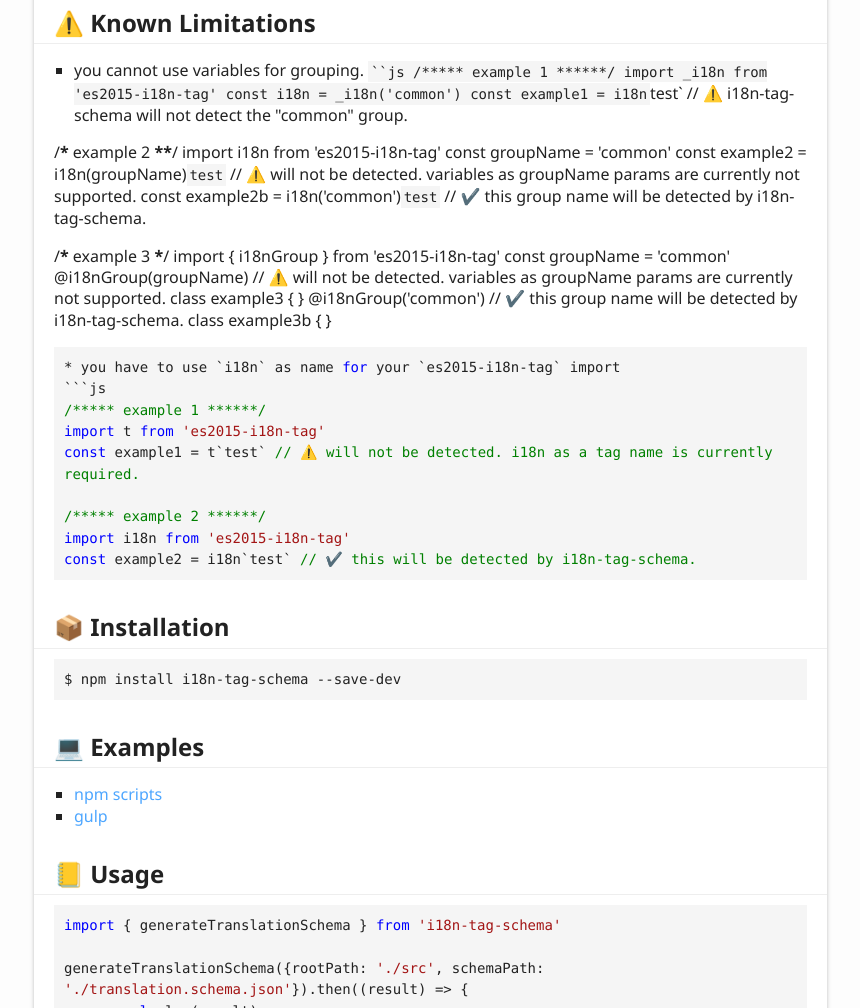
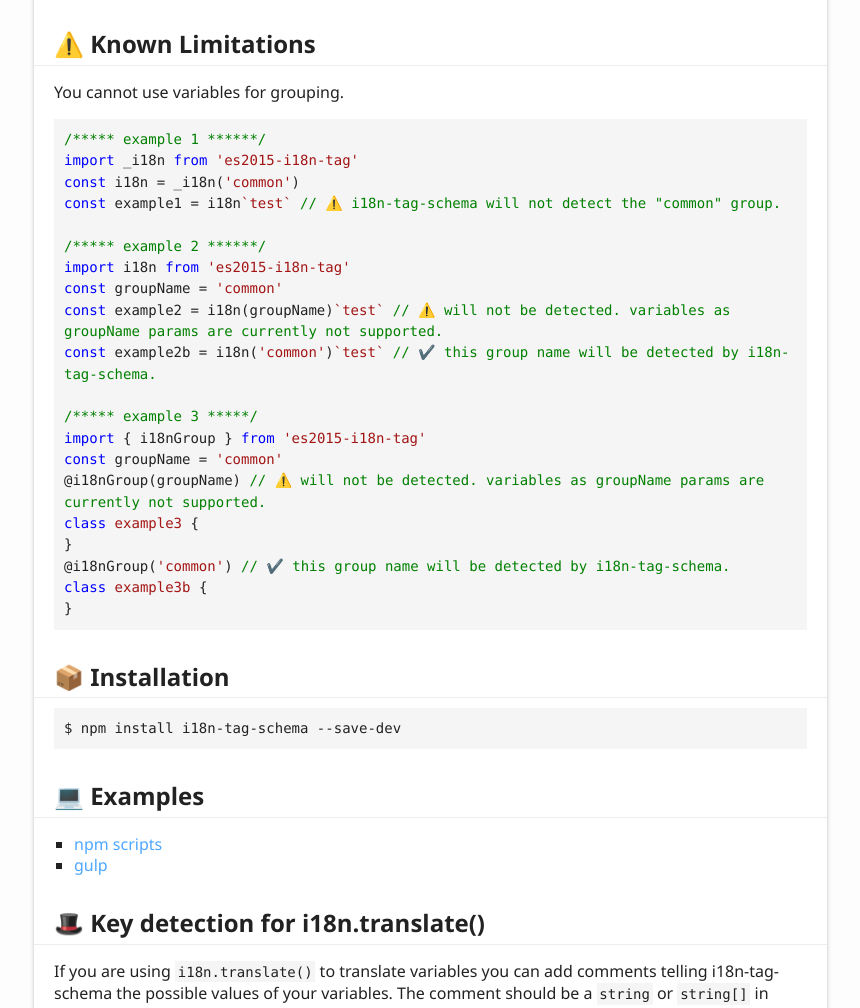
Before and after one commit to skolmer/i18n-tag-schema, a website: page docs/index.html in a window 1280 px wide. Shown: the part 4119-5127 px from the top of the page, without its empty margins (6-866 px from the left). Drawn offline with Linux system fonts and the light colour scheme; files whose address does not match are found by name.

Commit message:
docs(pages): Updated pages

```diff
--- a/docs/index.html
+++ b/docs/index.html
@@ -76,6 +76,7 @@
 					<li><a href="#%EF%B8%8F-known-limitations">⚠️ Known Limitations</a></li>
 					<li><a href="#-installation">📦 Installation</a></li>
 					<li><a href="#-examples">💻 Examples</a></li>
+					<li><a href="#-key-detection-for-i18n-translate-">🎩 Key detection for i18n.translate()</a></li>
 					<li><a href="#-usage">📒 Usage</a><ul>
 							<li><a href="#via-npm">Via npm</a><ul>
 									<li><a href="#packagejson">package.json</a></li>
@@ -116,38 +117,29 @@
 				<p>i18n-tag-schema can also be used to export translation keys into a simple json format (See <a href="#-additional-features">Additional Features</a>). This can be useful if you want to import your translation keys into a 3rd party tool. (Other export formats might be added later. Pull requests are welcome!)</p>
 				<p>This module does include a JSON validator that helps you keep track of missing or invalid keys in your translation files and shows you the current translation coverage of your project. A translation file is considered valid if it covers 100% of the translation keys defined in the JSON schema. This feature can be integrated into an automated build pipeline to check the translation coverage of a build. It can also be used to write unit tests that fail if your modules are not fully translated.</p>
 				<h2 id="-known-limitations">⚠️ Known Limitations</h2>
-				<ul>
-					<li>you cannot use variables for grouping.
-						<code>``js
-/***** example 1 ******/
-import _i18n from &#39;es2015-i18n-tag&#39;
-const i18n = _i18n(&#39;common&#39;)
-const example1 = i18n</code>test` // ⚠️ i18n-tag-schema will not detect the &quot;common&quot; group.</li>
-				</ul>
-				<p>/<strong>*</strong> example 2 <strong>**</strong>/
-					import i18n from &#39;es2015-i18n-tag&#39;
-					const groupName = &#39;common&#39;
-					const example2 = i18n(groupName)<code>test</code> // ⚠️ will not be detected. variables as groupName params are currently not supported.
-				const example2b = i18n(&#39;common&#39;)<code>test</code> // ✔️ this group name will be detected by i18n-tag-schema.</p>
-				<p>/<strong>*</strong> example 3 <strong>*</strong>/
-					import { i18nGroup } from &#39;es2015-i18n-tag&#39;
-					const groupName = &#39;common&#39;
-					@i18nGroup(groupName) // ⚠️ will not be detected. variables as groupName params are currently not supported.
-					class example3 {
-					}
-					@i18nGroup(&#39;common&#39;) // ✔️ this group name will be detected by i18n-tag-schema.
-					class example3b {
-				}</p>
-				<pre><code>* you have to use `<span class="javascript">i18n</span>` as name <span class="hljs-keyword">for</span> your `<span class="javascript">es2015-i18n-tag</span>` import
-`<span class="javascript"></span>``<span class="javascript">js
-<span class="hljs-comment">/***** example 1 ******/</span>
-<span class="hljs-keyword">import</span> t <span class="hljs-keyword">from</span> <span class="hljs-string">'es2015-i18n-tag'</span>
-<span class="hljs-keyword">const</span> example1 = t</span>`test`<span class="javascript"> <span class="hljs-comment">// ⚠️ will not be detected. i18n as a tag name is currently required.</span>
+				<p>You cannot use variables for grouping.</p>
+				<pre><code class="lang-js"><span class="hljs-comment">/***** example 1 ******/</span>
+<span class="hljs-keyword">import</span> _i18n <span class="hljs-keyword">from</span> <span class="hljs-string">'es2015-i18n-tag'</span>
+<span class="hljs-keyword">const</span> i18n = _i18n(<span class="hljs-string">'common'</span>)
+<span class="hljs-keyword">const</span> example1 = i18n<span class="hljs-string">`test`</span> <span class="hljs-comment">// ⚠️ i18n-tag-schema will not detect the "common" group.</span>
 
 <span class="hljs-comment">/***** example 2 ******/</span>
 <span class="hljs-keyword">import</span> i18n <span class="hljs-keyword">from</span> <span class="hljs-string">'es2015-i18n-tag'</span>
-<span class="hljs-keyword">const</span> example2 = i18n</span>`test`<span class="javascript"> <span class="hljs-comment">// ✔️ this will be detected by i18n-tag-schema.</span></span>
-</code></pre><h2 id="-installation">📦 Installation</h2>
+<span class="hljs-keyword">const</span> groupName = <span class="hljs-string">'common'</span>
+<span class="hljs-keyword">const</span> example2 = i18n(groupName)<span class="hljs-string">`test`</span> <span class="hljs-comment">// ⚠️ will not be detected. variables as groupName params are currently not supported.</span>
+<span class="hljs-keyword">const</span> example2b = i18n(<span class="hljs-string">'common'</span>)<span class="hljs-string">`test`</span> <span class="hljs-comment">// ✔️ this group name will be detected by i18n-tag-schema.</span>
+
+<span class="hljs-comment">/***** example 3 *****/</span>
+<span class="hljs-keyword">import</span> { i18nGroup } <span class="hljs-keyword">from</span> <span class="hljs-string">'es2015-i18n-tag'</span>
+<span class="hljs-keyword">const</span> groupName = <span class="hljs-string">'common'</span>
+@i18nGroup(groupName) <span class="hljs-comment">// ⚠️ will not be detected. variables as groupName params are currently not supported.</span>
+<span class="hljs-class"><span class="hljs-keyword">class</span> <span class="hljs-title">example3</span> </span>{
+}
+@i18nGroup(<span class="hljs-string">'common'</span>) <span class="hljs-comment">// ✔️ this group name will be detected by i18n-tag-schema.</span>
+<span class="hljs-class"><span class="hljs-keyword">class</span> <span class="hljs-title">example3b</span> </span>{
+}
+</code></pre>
+				<h2 id="-installation">📦 Installation</h2>
 				<pre><code class="lang-sh">$ npm install i18n-tag-schema --save-dev
 </code></pre>
 				<h2 id="-examples">💻 Examples</h2>
@@ -155,6 +147,12 @@
 					<li><a href="https://github.com/skolmer/i18n-tag-examples/tree/master/ReactJS">npm scripts</a></li>
 					<li><a href="https://github.com/skolmer/i18n-tag-examples/tree/master/Simple">gulp</a></li>
 				</ul>
+				<h2 id="-key-detection-for-i18n-translate-">🎩 Key detection for i18n.translate()</h2>
+				<p>If you are using <code>i18n.translate()</code> to translate variables you can add comments telling i18n-tag-schema the possible values of your variables.
+				The comment should be a <code>string</code> or <code>string[]</code> in valid JSON syntax.</p>
+				<pre><code class="lang-js">i18n.translate(myVariable1 <span class="hljs-comment">/* "possible value ${0}" */</span>, <span class="hljs-string">'expression value'</span>)
+i18n.translate(myVariable2 <span class="hljs-comment">/* ["possible value 1", "another value"] */</span>)
+</code></pre>
 				<h2 id="-usage">📒 Usage</h2>
 				<pre><code class="lang-js"><span class="hljs-keyword">import</span> { generateTranslationSchema } <span class="hljs-keyword">from</span> <span class="hljs-string">'i18n-tag-schema'</span>
 
@@ -249,7 +247,7 @@
 				<p>Some IDEs can also provide auto completion for translation keys and groups</p>
 				<h2 id="-preprocessors">⚙ Preprocessors</h2>
 				<p>This library has support for custom preprocessors. It ships with a typescript preprocessor out of the box. Please make sure <code>typescript</code> npm package is installed if you want to parse typescript code.</p>
-				<pre><code>$ i18n-tag-schema ./src -e ./typescript<span class="hljs-selector-class">.ts</span> -<span class="hljs-selector-tag">p</span> ./preprocessors/typescript -f \.ts
+				<pre><code>$ i18n-tag-schema <span class="hljs-string">./src</span> -e <span class="hljs-string">./typescript.ts</span> -p <span class="hljs-string">./preprocessors/typescript</span> -f \<span class="hljs-string">.ts</span>
 </code></pre><p>Custom preprocessors can be added as npm packages</p>
 				<pre><code>$ npm install <span class="hljs-keyword">my</span>-preprocessor <span class="hljs-comment">--save-dev</span>
 $ i18n-tag-schema ./src -e ./<span class="hljs-built_in">file</span>.myext -p <span class="hljs-keyword">my</span>-preprocessor -f \.myext
@@ -257,10 +255,10 @@
 				An example can be found at <a href="https://github.com/skolmer/i18n-tag-schema/blob/master/lib/preprocessors/typescript.js"><code>./lib/preprocessors/typescript.js</code></a></p>
 				<h2 id="-postprocessors">⚙ Postprocessors</h2>
 				<p>This library has support for custom postprocessors that can be used to transform the export file format. It ships with a PO file format postprocessor out of the box.</p>
-				<pre><code>$ i18n-<span class="hljs-keyword">tag</span>-schema ./src -<span class="hljs-keyword">e</span> . -<span class="hljs-keyword">o</span> ./postprocessors/<span class="hljs-keyword">po</span> -t ./translation.<span class="hljs-keyword">po</span>
+				<pre><code>$ i18n-tag-schema <span class="hljs-string">./src</span> -e . -o <span class="hljs-string">./postprocessors/po</span> -t <span class="hljs-string">./translation.po</span>
 </code></pre><p>Custom postprocessors can be added as npm packages</p>
-				<pre><code>$ npm install <span class="hljs-keyword">my</span>-postprocessor <span class="hljs-comment">--save-dev</span>
-$ i18n-tag-schema ./src -e . -o <span class="hljs-keyword">my</span>-postprocessor -t ./translation.myext
+				<pre><code><span class="hljs-meta">$</span><span class="bash"> npm install my-postprocessor --save-dev</span>
+<span class="hljs-meta">$</span><span class="bash"> i18n-tag-schema ./src -e . -o my-postprocessor -t ./translation.myext</span>
 </code></pre><p>A postprocessor is a function that receives an array of translation keys and groups as an argument and returns the processed output.
 				An example can be found at <a href="https://github.com/skolmer/i18n-tag-schema/blob/master/lib/postprocessors/po.js"><code>./lib/postprocessors/po.js</code></a></p>
 				<h2 id="-ide-integration">⌨ IDE Integration</h2>
```
Also changed, not shown: README.md.
